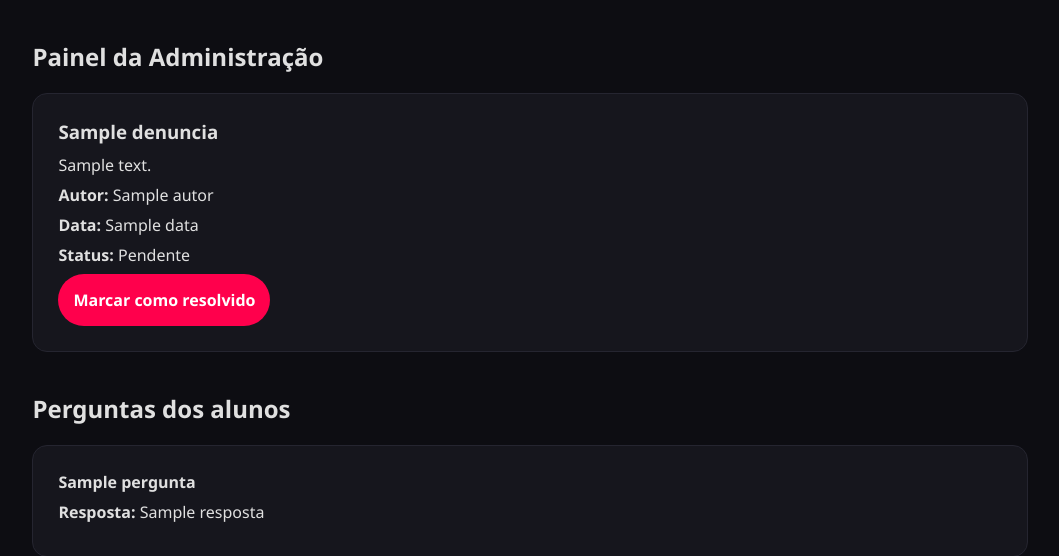
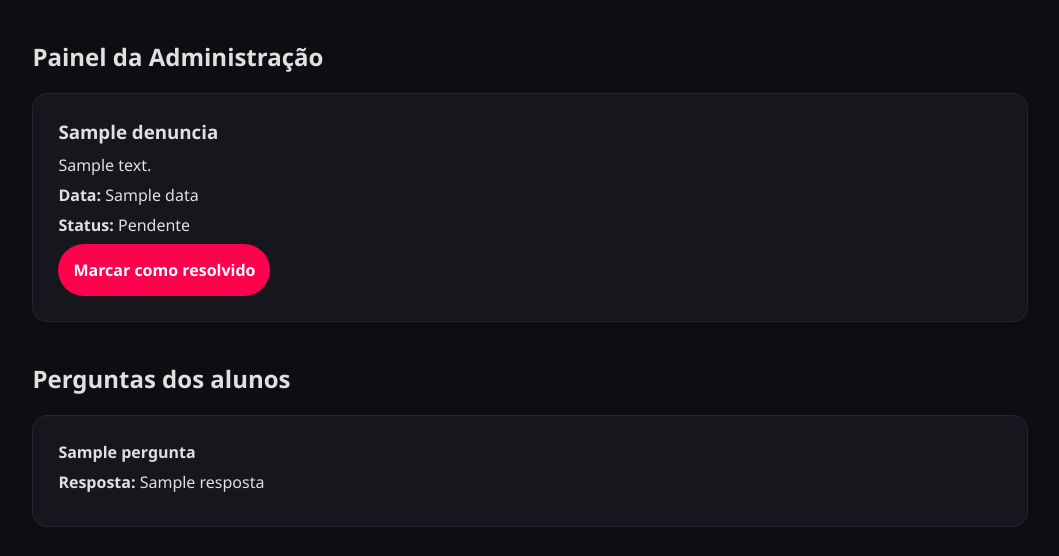
Before and after one commit to Vxzin/Projeto, a Flask app: template SITE PI/templates/dash_escola.html in a window 1280 px wide. Shown: the part 90-646 px from the top of the page, without its empty margins (110-1169 px from the left). Run offline with Flask 3, Linux system fonts and the light colour scheme; the template is opened without the code that fills it: most values are stand-ins (such as "Sample title", 1, 10 or a date in 2020).

Commit message:
Trabalho PI final V1.3

```diff
--- a/SITE PI/templates/dash_escola.html
+++ b/SITE PI/templates/dash_escola.html
@@ -16,7 +16,6 @@
     <h3>{{ d.titulo }}</h3>
     <p>{{ d.descricao }}</p>
 
-    <p><strong>Autor:</strong> {{ d.autor }}</p>
     <p><strong>Data:</strong> {{ d.data }}</p>
     <p><strong>Status:</strong> {{ d.status }}</p>
 
```
